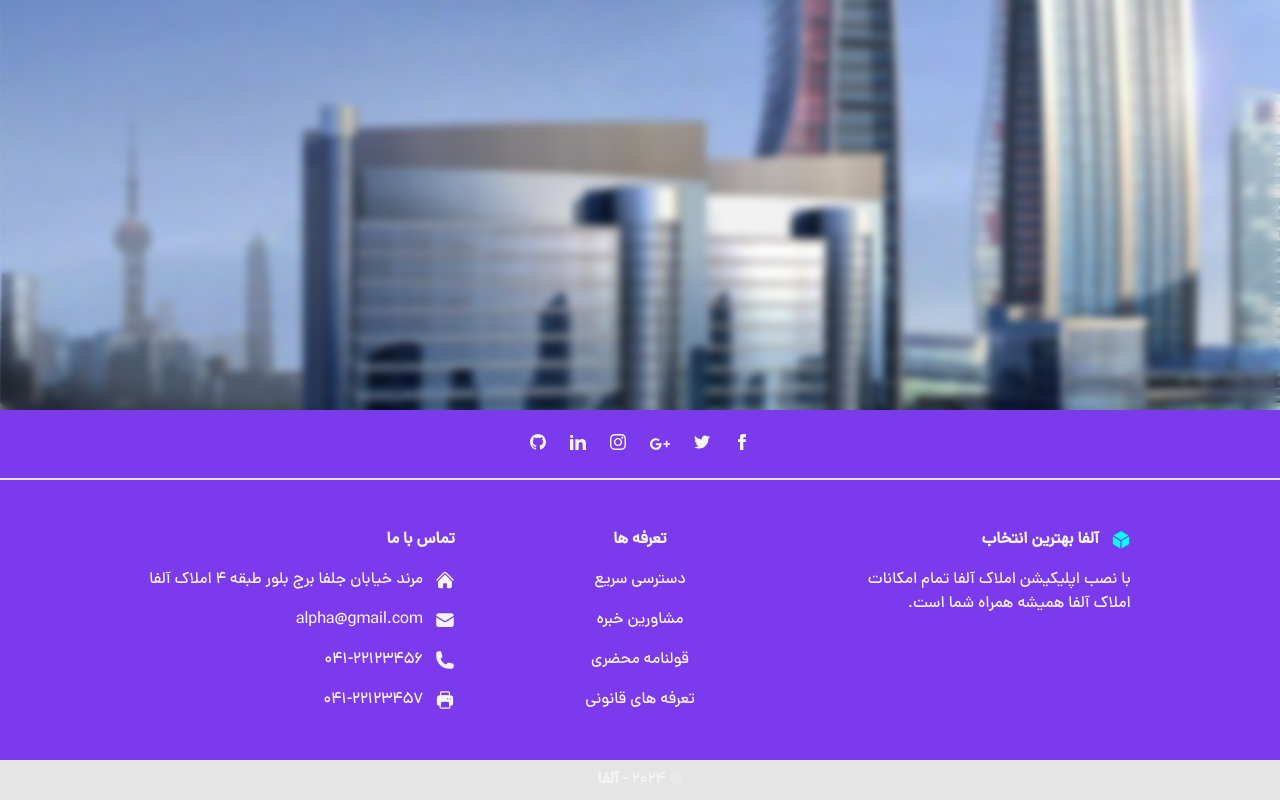
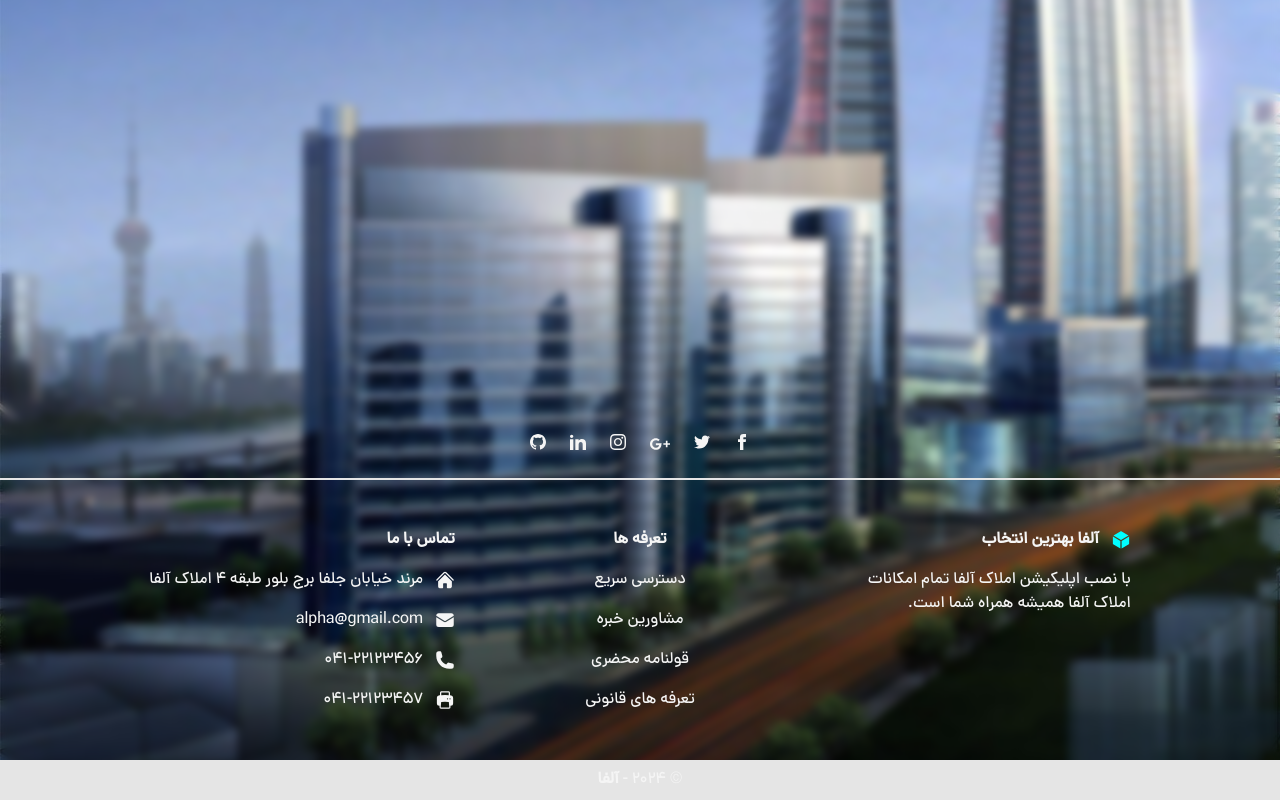
Before and after one commit to hasanashrafi/realstate-next, a Next.js app: page / in a window 1280 px wide. Shown: the part 474-1274 px from the top of the page. Built offline with nearby package versions, Linux system fonts and the light colour scheme; no server answers.

Commit message:
edit styles

```diff
--- a/src/components/layout/Footer.js
+++ b/src/components/layout/Footer.js
@@ -5,7 +5,7 @@ import { FaRegUser } from "react-icons/fa";
 function Footer() {
   return (
     <footer
-    className= "bg-violet-600 font-DanaMedium  text-neutral-100 dark:bg-neutral-600 dark:text-neutral-200 lg:text-right text-right justify-between">
+    className= "font-DanaMedium  text-neutral-100 dark:bg-neutral-600 dark:text-neutral-200 lg:text-right text-right justify-between">
     <div
       className="flex items-center justify-center  border-b-2 border-neutral-200 p-6 dark:border-neutral-500">
 
```
